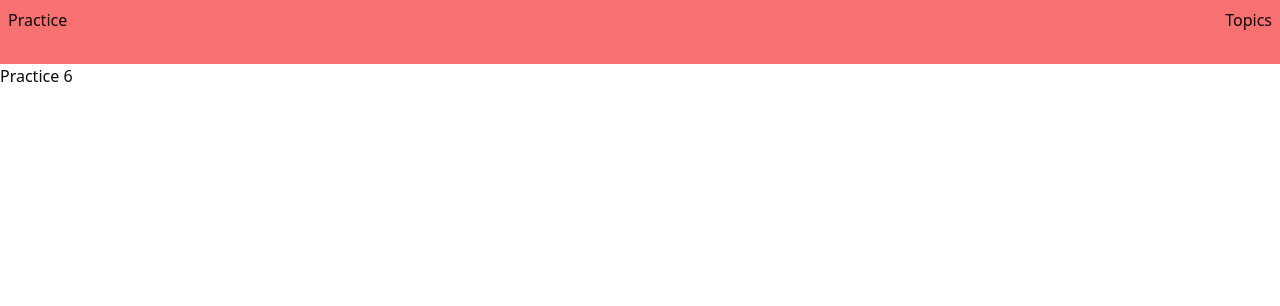
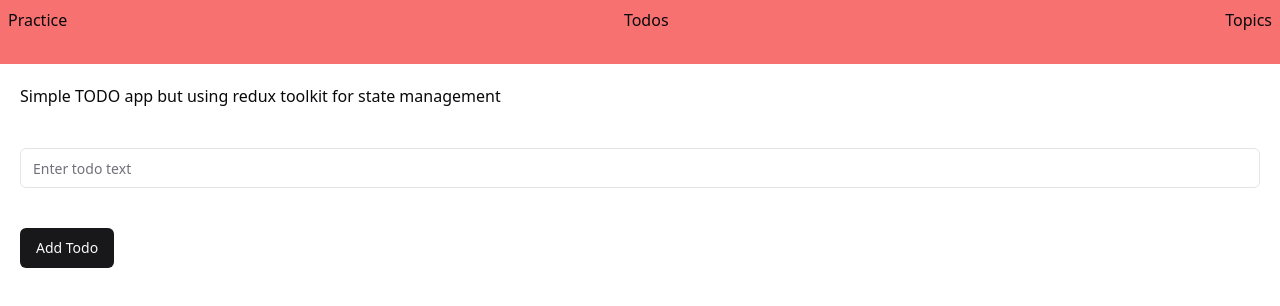
Before and after one commit to kabeerx9/react-examples, a React (Vite) app: page /practice6 in a window 1280 px wide. Shown: the top 306 px of the page. Built offline with nearby package versions, Linux system fonts and the light colour scheme.

Commit message:
simple todo redux store added

```diff
--- a/src/components/Navbar.tsx
+++ b/src/components/Navbar.tsx
@@ -6,10 +6,36 @@ import {
   DropdownMenuSeparator,
   DropdownMenuTrigger,
 } from '@/components/ui/dropdown-menu';
-import { useNavigate } from 'react-router-dom';
+import { useAppSelector } from '@/hooks';
+import { cn } from '@/lib/utils';
+import { RootState } from '@/store/todo-store/todoStore';
+import { useLocation, useNavigate } from 'react-router-dom';
+
+const ShowTodosFromRedux = () => {
+  const todos = useAppSelector((state: RootState) => state.todo);
+
+  return (
+    <DropdownMenu>
+      <DropdownMenuTrigger>Todos</DropdownMenuTrigger>
+      <DropdownMenuContent>
+        <DropdownMenuLabel>Just showing redux things</DropdownMenuLabel>
+        <DropdownMenuSeparator />
+        {todos.map((todo) => (
+          <DropdownMenuItem
+            key={todo.id}
+            className={cn('bg-green-400', !todo.completed && 'bg-red-400')}
+          >
+            {todo.text}
+          </DropdownMenuItem>
+        ))}
+      </DropdownMenuContent>
+    </DropdownMenu>
+  );
+};
 
 const Navbar = () => {
   const navigate = useNavigate();
+  const location = useLocation();
   return (
     <nav className="w-full p-2 h-16 bg-red-400">
       <div className="flex justify-between">
@@ -39,6 +65,9 @@ const Navbar = () => {
           </DropdownMenuContent>
         </DropdownMenu>
 
+        {/* IF I AM ON PRACTICE 6 SHOW TODO FROM REDUX TOOLKIT */}
+        {location.pathname === '/practice6' && <ShowTodosFromRedux />}
+
         {/* THIS IS THE MENU FOR REACT SIMPLE TOPICS */}
 
         <DropdownMenu>
--- /dev/null
+++ b/src/hooks.ts
@@ -0,0 +1,7 @@
+import { useDispatch } from 'react-redux';
+import type { TypedUseSelectorHook } from 'react-redux';
+import type { RootState, AppDispatch } from './store/todo-store/todoStore';
+import { useSelector } from 'react-redux';
+
+export const useAppDispatch: () => AppDispatch = useDispatch;
+export const useAppSelector: TypedUseSelectorHook<RootState> = useSelector;
--- a/src/interview-challenge/Practice6.tsx
+++ b/src/interview-challenge/Practice6.tsx
@@ -1,5 +1,66 @@
+import { Button } from '@/components/ui/button';
+import { Checkbox } from '@/components/ui/checkbox';
+import { Input } from '@/components/ui/input';
+import { useAppDispatch, useAppSelector } from '@/hooks';
+import {
+  addTodo,
+  deleteTodo,
+  toggleTodo,
+} from '@/store/todo-store/slices/todoSlice';
+import { useState } from 'react';
+
 const Practice6 = () => {
-  return <div>Practice 6</div>;
+  const todos = useAppSelector((state) => state.todo);
+  const dispatch = useAppDispatch();
+
+  const [todoText, setTodoText] = useState<string>('');
+
+  const handleAddTodo = () => {
+    dispatch(
+      addTodo({
+        completed: false,
+        id: Math.random(),
+        text: todoText,
+      }),
+    );
+  };
+
+  const handleDeleteTodo = (id: number) => {
+    dispatch(deleteTodo(id));
+  };
+
+  const handleToggleTodo = (id: number) => {
+    dispatch(toggleTodo(id));
+  };
+
+  return (
+    <div className="space-y-10 p-5">
+      <div>Simple TODO app but using redux toolkit for state management</div>
+      <Input
+        placeholder="Enter todo text"
+        value={todoText}
+        onChange={(e) => setTodoText(e.target.value)}
+      />
+      <Button onClick={handleAddTodo}>Add Todo</Button>
+      <div className="grid grid-cols-2">
+        {todos.map((todo) => (
+          <div
+            key={todo.id}
+            className="flex justify-between items-center pl-10 shadow-lg p-5"
+          >
+            <div className="flex justify-center items-center space-x-5">
+              <Checkbox
+                checked={todo.completed}
+                onCheckedChange={() => handleToggleTodo(todo.id)}
+              />
+              <div className="text-purple-600 font-lg">{todo.text}</div>
+            </div>
+            <Button onClick={() => handleDeleteTodo(todo.id)}>Delete</Button>
+          </div>
+        ))}
+      </div>
+    </div>
+  );
 };
 
 export default Practice6;
--- a/src/main.tsx
+++ b/src/main.tsx
@@ -6,15 +6,19 @@ import { Toaster } from './components/ui/sonner.tsx';
 import { RouterProvider } from 'react-router-dom';
 
 import { router } from './routes/Router.tsx';
+import { Provider } from 'react-redux';
+import { store } from './store/todo-store/todoStore.ts';
 
 const queryClient = new QueryClient();
 
 ReactDOM.createRoot(document.getElementById('root')!).render(
   <QueryClientProvider client={queryClient}>
-    <div className="h-screen w-screen">
-      <RouterProvider router={router} />
-    </div>
-    <Toaster richColors />
-    <ReactQueryDevtools initialIsOpen={false} />
+    <Provider store={store}>
+      <div className="h-screen w-screen">
+        <RouterProvider router={router} />
+      </div>
+      <Toaster richColors />
+      <ReactQueryDevtools initialIsOpen={false} />
+    </Provider>
   </QueryClientProvider>,
 );
--- /dev/null
+++ b/src/store/todo-store/slices/todoSlice.ts
@@ -0,0 +1,36 @@
+import { createSlice } from '@reduxjs/toolkit';
+import type { PayloadAction } from '@reduxjs/toolkit';
+
+export interface Todo {
+  id: number;
+  text: string;
+  completed: boolean;
+}
+
+const inititalState: Todo[] = [];
+
+export const todoSlice = createSlice({
+  name: 'todo',
+  initialState: inititalState,
+  reducers: {
+    addTodo: (state, action: PayloadAction<Todo>) => {
+      state.push(action.payload);
+    },
+    toggleTodo: (state, action: PayloadAction<number>) => {
+      const todo = state.find((todo) => todo.id === action.payload);
+      if (todo) {
+        todo.completed = !todo.completed;
+      }
+    },
+    deleteTodo: (state, action: PayloadAction<number>) => {
+      const index = state.findIndex((todo) => todo.id === action.payload);
+      if (index !== -1) {
+        state.splice(index, 1);
+      }
+    },
+  },
+});
+
+export const { addTodo, toggleTodo, deleteTodo } = todoSlice.actions;
+
+export default todoSlice.reducer;
--- /dev/null
+++ b/src/store/todo-store/todoStore.ts
@@ -0,0 +1,12 @@
+import { configureStore } from '@reduxjs/toolkit';
+import todoReducer from './slices/todoSlice';
+
+export const store = configureStore({
+  reducer: {
+    todo: todoReducer,
+  },
+});
+
+export type RootState = ReturnType<typeof store.getState>;
+
+export type AppDispatch = typeof store.dispatch;
```
